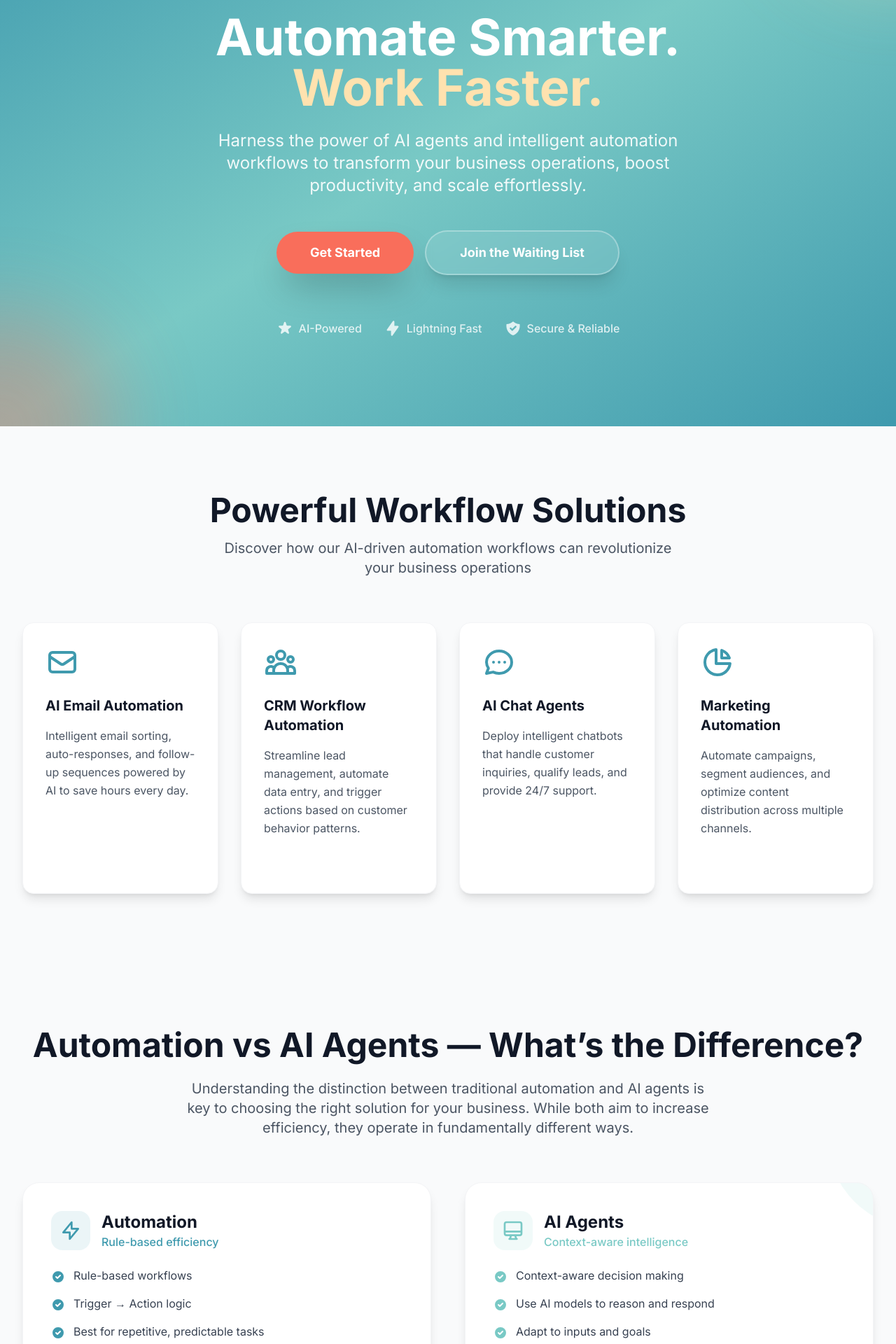
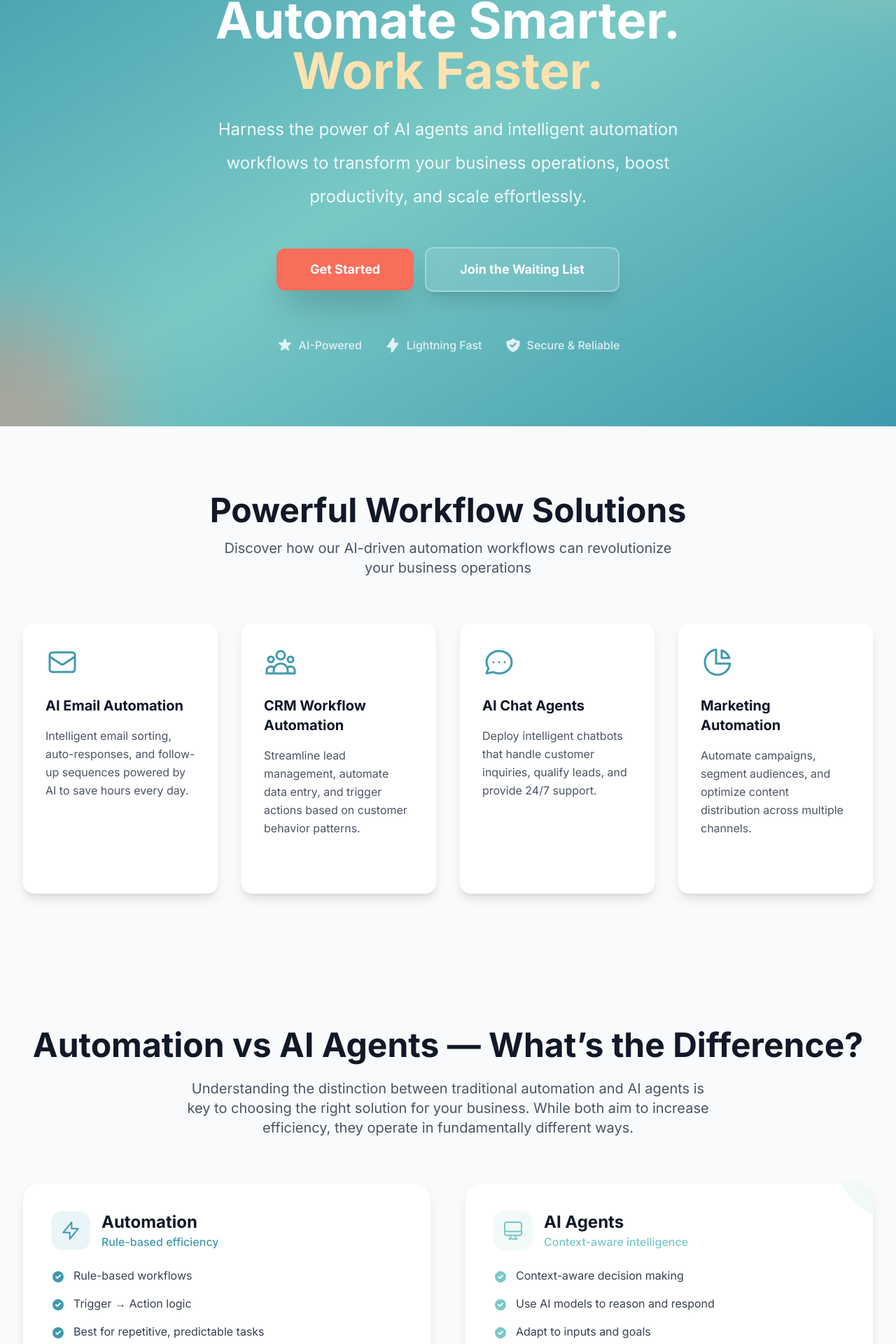
Before and after one commit to Raafat9966/automation-landing-page, a Next.js app: page / in a window 1280 px wide. Shown: the part 191-2111 px from the top of the page at 70% size. Built offline with nearby package versions, Linux system fonts and the light colour scheme.

Commit message:
Enhance UI components with improved accessibility and styling adjustments

```diff
--- a/app/components/ContactForm.js
+++ b/app/components/ContactForm.js
@@ -146,7 +146,7 @@ export default function ContactForm() {
 
                     <button
                       type="submit"
-                      className="w-full bg-highlight hover:bg-highlight/90 text-white font-bold text-lg py-4 rounded-lg shadow-lg hover:shadow-xl transition-all duration-300 transform hover:scale-[1.02] focus:outline-none focus:ring-4 focus:ring-highlight/50"
+                      className="w-full bg-highlight hover:bg-highlight/90 text-white font-bold text-lg py-4 rounded-xl shadow-lg hover:shadow-xl transition-all duration-300 transform hover:scale-[1.02] focus:outline-none"
                       aria-label={translations.contact.form.send}
                     >
                       {translations.contact.form.send}
--- a/app/components/EducationalSection.js
+++ b/app/components/EducationalSection.js
@@ -41,7 +41,7 @@ export default function EducationalSection() {
             <div className="mb-6 flex items-center gap-4">
               <div className="w-14 h-14 bg-primary/10 rounded-2xl flex items-center justify-center text-primary">
                 <svg className="w-8 h-8" fill="none" stroke="currentColor" viewBox="0 0 24 24" aria-hidden="true">
-                  <path strokeLinecap="round" strokeLinejoin="round" strokeWidth={2} d="M13 10V3L4 14h7v7l9-11h-7z" />
+                  <path strokeLinecap="round" strokeLinejoin="round" strokeWidth={1.5} d="M13 10V3L4 14h7v7l9-11h-7z" />
                 </svg>
               </div>
               <div>
@@ -86,7 +86,7 @@ export default function EducationalSection() {
             <div className="mb-6 flex items-center gap-4">
               <div className="w-14 h-14 bg-secondary/10 rounded-2xl flex items-center justify-center text-secondary">
                 <svg className="w-8 h-8" fill="none" stroke="currentColor" viewBox="0 0 24 24" aria-hidden="true">
-                  <path strokeLinecap="round" strokeLinejoin="round" strokeWidth={2} d="M9.75 17L9 20l-1 1h8l-1-1-.75-3M3 13h18M5 17h14a2 2 0 002-2V5a2 2 0 00-2-2H5a2 2 0 00-2 2v10a2 2 0 002 2z" />
+                  <path strokeLinecap="round" strokeLinejoin="round" strokeWidth={1.5} d="M9.75 17L9 20l-1 1h8l-1-1-.75-3M3 13h18M5 17h14a2 2 0 002-2V5a2 2 0 00-2-2H5a2 2 0 00-2 2v10a2 2 0 002 2z" />
                 </svg>
               </div>
               <div>
--- a/app/components/Footer.js
+++ b/app/components/Footer.js
@@ -17,7 +17,7 @@ export default function Footer() {
             </p>
             <button
               onClick={() => setIsWaitlistModalOpen(true)}
-              className="bg-highlight hover:bg-highlight/90 text-white font-semibold py-2 px-6 rounded-full transition-all duration-300 transform hover:scale-105"
+              className="bg-highlight hover:bg-highlight/90 text-white font-semibold py-2 px-6 rounded-xl transition-all duration-300 transform hover:scale-105 focus:outline-none"
             >
               {translations.waitlist.form.submit}
             </button>
--- a/app/components/Hero.js
+++ b/app/components/Hero.js
@@ -29,21 +29,21 @@ export default function Hero() {
           <span className="text-accent">{translations.hero.title2}</span>
         </h1>
 
-        <p className="text-xl sm:text-2xl text-white/90 mb-12 max-w-3xl mx-auto leading-relaxed">
+        <p className="text-xl sm:text-2xl text-white/90 mb-12 max-w-3xl mx-auto leading-relaxed sm:leading-loose">
           {translations.hero.subtitle}
         </p>
 
         <div className="flex flex-col sm:flex-row justify-center items-center gap-4 mb-12">
           <button
             onClick={scrollToContact}
-            className="w-full sm:w-auto bg-highlight hover:bg-highlight/90 text-white font-bold text-lg px-12 py-4 rounded-full shadow-2xl hover:shadow-highlight/50 transition-all duration-300 transform hover:scale-105 focus:outline-none focus:ring-4 focus:ring-highlight/50"
+            className="w-full sm:w-auto bg-highlight hover:bg-highlight/90 text-white font-bold text-lg px-12 py-4 rounded-xl shadow-2xl hover:shadow-highlight/50 transition-all duration-300 transform hover:scale-105 focus:outline-none"
             aria-label={translations.hero.cta}
           >
             {translations.hero.cta}
           </button>
           <button
             onClick={() => setIsWaitlistModalOpen(true)}
-            className="w-full sm:w-auto bg-white/10 hover:bg-white/20 text-white border-2 border-white/30 font-bold text-lg px-12 py-4 rounded-full shadow-xl transition-all duration-300 transform hover:scale-105 focus:outline-none focus:ring-4 focus:ring-white/50 backdrop-blur-sm"
+            className="w-full sm:w-auto bg-white/10 hover:bg-white/20 text-white border-2 border-white/30 font-bold text-lg px-12 py-4 rounded-xl shadow-xl transition-all duration-300 transform hover:scale-105 focus:outline-none backdrop-blur-sm"
             aria-label={translations.waitlist.form.submit}
           >
             {translations.waitlist.form.submit}
--- a/app/components/WaitingList.js
+++ b/app/components/WaitingList.js
@@ -205,7 +205,7 @@ export default function WaitingList() {
                       <button
                         type="submit"
                         disabled={status === 'loading'}
-                        className="w-full bg-highlight hover:bg-highlight/90 text-white font-bold text-xl py-4 rounded-xl shadow-lg hover:shadow-xl transition-all duration-300 transform hover:scale-[1.02] disabled:opacity-70 disabled:cursor-not-allowed flex items-center justify-center"
+                        className="w-full bg-highlight hover:bg-highlight/90 text-white font-bold text-xl py-4 rounded-xl shadow-lg hover:shadow-xl transition-all duration-300 transform hover:scale-[1.02] disabled:opacity-70 disabled:cursor-not-allowed flex items-center justify-center focus:outline-none"
                       >
                         {status === 'loading' ? (
                           <>
--- a/app/components/WorkflowCards.js
+++ b/app/components/WorkflowCards.js
@@ -8,23 +8,23 @@ export default function WorkflowCards() {
   const icons = [
     (
       <svg className="w-12 h-12" fill="none" stroke="currentColor" viewBox="0 0 24 24">
-        <path strokeLinecap="round" strokeLinejoin="round" strokeWidth={2} d="M3 8l7.89 5.26a2 2 0 002.22 0L21 8M5 19h14a2 2 0 002-2V7a2 2 0 00-2-2H5a2 2 0 00-2 2v10a2 2 0 002 2z" />
+        <path strokeLinecap="round" strokeLinejoin="round" strokeWidth={1.5} d="M3 8l7.89 5.26a2 2 0 002.22 0L21 8M5 19h14a2 2 0 002-2V7a2 2 0 00-2-2H5a2 2 0 00-2 2v10a2 2 0 002 2z" />
       </svg>
     ),
     (
       <svg className="w-12 h-12" fill="none" stroke="currentColor" viewBox="0 0 24 24">
-        <path strokeLinecap="round" strokeLinejoin="round" strokeWidth={2} d="M17 20h5v-2a3 3 0 00-5.356-1.857M17 20H7m10 0v-2c0-.656-.126-1.283-.356-1.857M7 20H2v-2a3 3 0 015.356-1.857M7 20v-2c0-.656.126-1.283.356-1.857m0 0a5.002 5.002 0 019.288 0M15 7a3 3 0 11-6 0 3 3 0 016 0zm6 3a2 2 0 11-4 0 2 2 0 014 0zM7 10a2 2 0 11-4 0 2 2 0 014 0z" />
+        <path strokeLinecap="round" strokeLinejoin="round" strokeWidth={1.5} d="M17 20h5v-2a3 3 0 00-5.356-1.857M17 20H7m10 0v-2c0-.656-.126-1.283-.356-1.857M7 20H2v-2a3 3 0 015.356-1.857M7 20v-2c0-.656.126-1.283.356-1.857m0 0a5.002 5.002 0 019.288 0M15 7a3 3 0 11-6 0 3 3 0 016 0zm6 3a2 2 0 11-4 0 2 2 0 014 0zM7 10a2 2 0 11-4 0 2 2 0 014 0z" />
       </svg>
     ),
     (
       <svg className="w-12 h-12" fill="none" stroke="currentColor" viewBox="0 0 24 24">
-        <path strokeLinecap="round" strokeLinejoin="round" strokeWidth={2} d="M8 12h.01M12 12h.01M16 12h.01M21 12c0 4.418-4.03 8-9 8a9.863 9.863 0 01-4.255-.949L3 20l1.395-3.72C3.512 15.042 3 13.574 3 12c0-4.418 4.03-8 9-8s9 3.582 9 8z" />
+        <path strokeLinecap="round" strokeLinejoin="round" strokeWidth={1.5} d="M8 12h.01M12 12h.01M16 12h.01M21 12c0 4.418-4.03 8-9 8a9.863 9.863 0 01-4.255-.949L3 20l1.395-3.72C3.512 15.042 3 13.574 3 12c0-4.418 4.03-8 9-8s9 3.582 9 8z" />
       </svg>
     ),
     (
       <svg className="w-12 h-12" fill="none" stroke="currentColor" viewBox="0 0 24 24">
-        <path strokeLinecap="round" strokeLinejoin="round" strokeWidth={2} d="M11 3.055A9.001 9.001 0 1020.945 13H11V3.055z" />
-        <path strokeLinecap="round" strokeLinejoin="round" strokeWidth={2} d="M20.488 9H15V3.512A9.025 9.025 0 0120.488 9z" />
+        <path strokeLinecap="round" strokeLinejoin="round" strokeWidth={1.5} d="M11 3.055A9.001 9.001 0 1020.945 13H11V3.055z" />
+        <path strokeLinecap="round" strokeLinejoin="round" strokeWidth={1.5} d="M20.488 9H15V3.512A9.025 9.025 0 0120.488 9z" />
       </svg>
     ),
   ]
--- a/app/globals.css
+++ b/app/globals.css
@@ -2,9 +2,21 @@
 @tailwind components;
 @tailwind utilities;
 
-/* Smooth scrolling */
+/* Smooth scrolling and navbar offset */
 html {
   scroll-behavior: smooth;
+  scroll-padding-top: 5rem;
+}
+
+/* Accessibility: focus-visible states */
+@layer base {
+  button:focus-visible,
+  a:focus-visible,
+  input:focus-visible,
+  select:focus-visible,
+  textarea:focus-visible {
+    @apply outline-none ring-2 ring-offset-2 ring-primary;
+  }
 }
 
 /* Custom scrollbar styling */
```
Also changed, not shown: app/components/AiAgentDemo.js (+9 -5 lines).
